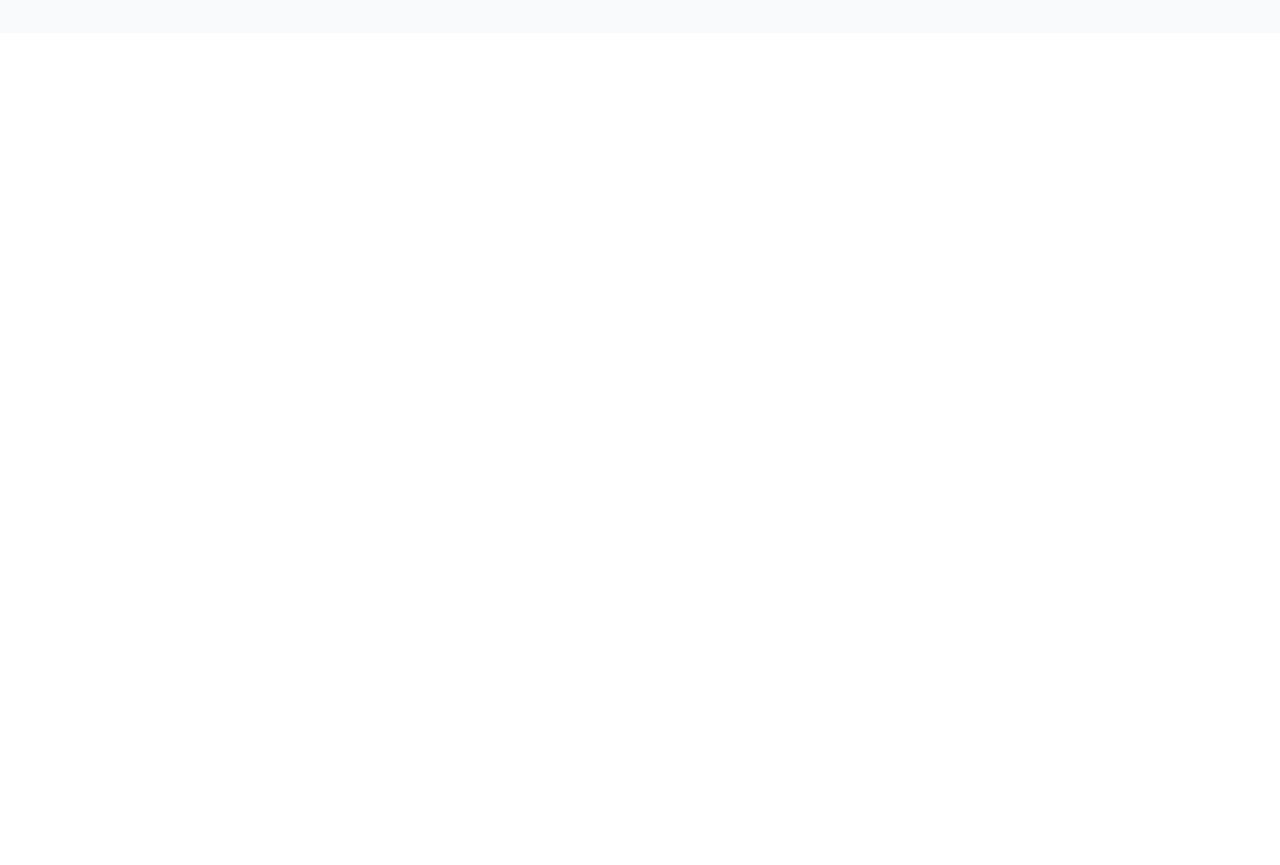
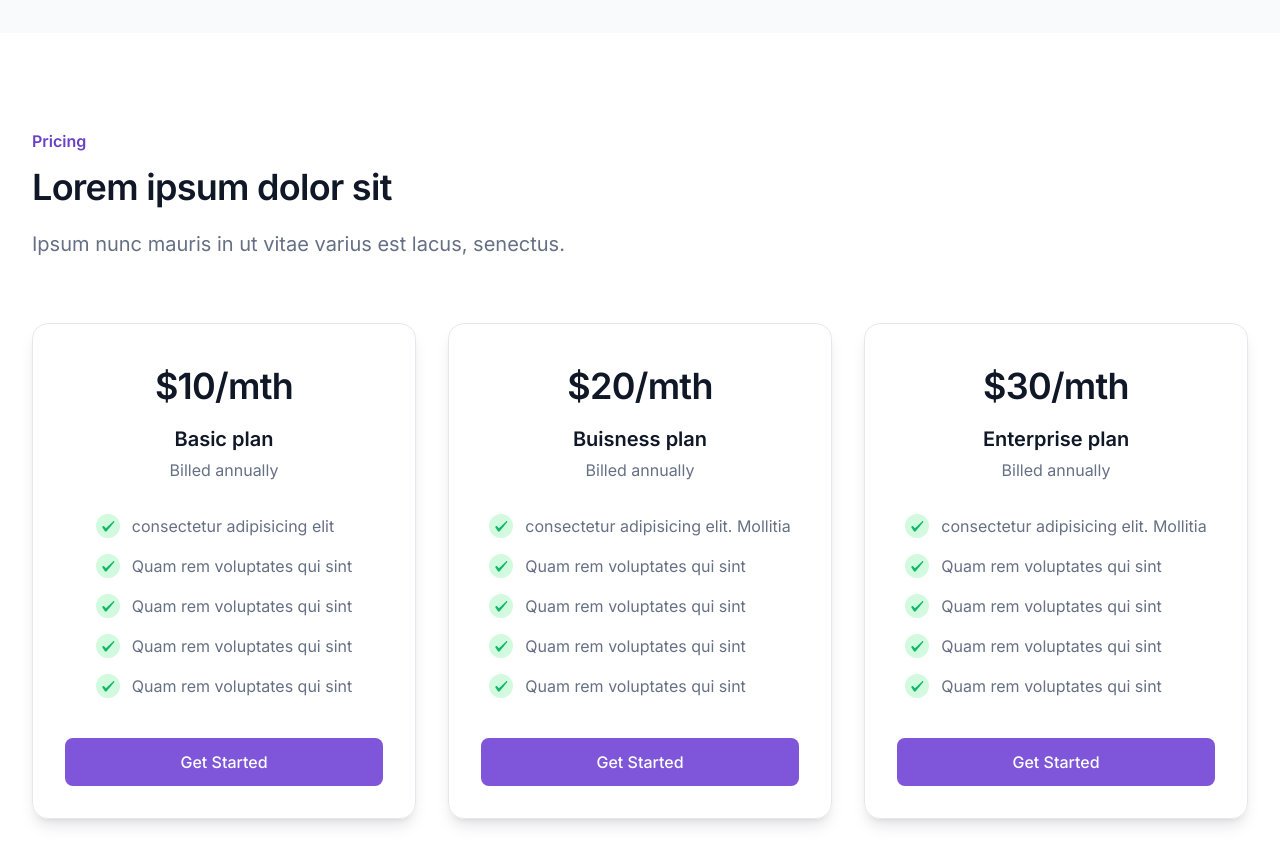
Before and after one commit to umrkhn/quarks, a Next.js app: page / in a window 1280 px wide. Shown: the part 2300-3165 px from the top of the page. Before the commit the page ends 2333 px from the top, so only its background shows below. Built offline with nearby package versions, Linux system fonts and the light colour scheme.

Commit message:
feat: add pricing-section (#5)

```diff
--- a/components/FeatureSection.js
+++ b/components/FeatureSection.js
@@ -62,7 +62,7 @@ const FeatureSection = () => {
             sint iusto sequi eius ducimus omnis.
           </p>
         </div>
-        <div className='grid gap-y-10 mt-12 md:mt-16 md:grid-flow-col md:gap-x-8 md:gap-y-16 md:grid-cols-3 md:grid-rows-2'>
+        <div className='grid gap-y-10 mt-12 md:mt-16 md:gap-x-8 md:gap-y-16 sm:grid-cols-2 lg:grid-cols-3'>
           {renderFeatures()}
         </div>
       </div>
--- a/components/Icons.js
+++ b/components/Icons.js
@@ -266,3 +266,23 @@ export const MessageCircle = () => {
     </svg>
   );
 };
+
+export const Check = () => {
+  return (
+    <svg
+      width='24'
+      height='24'
+      viewBox='0 0 24 24'
+      fill='none'
+      xmlns='http://www.w3.org/2000/svg'
+    >
+      <rect width='24' height='24' rx='12' fill='#D1FADF' />
+      <path
+        fillRule='evenodd'
+        clipRule='evenodd'
+        d='M17.0964 7.39004L9.93638 14.3L8.03638 12.27C7.68638 11.94 7.13638 11.92 6.73638 12.2C6.34638 12.49 6.23638 13 6.47638 13.41L8.72638 17.07C8.94638 17.41 9.32638 17.62 9.75638 17.62C10.1664 17.62 10.5564 17.41 10.7764 17.07C11.1364 16.6 18.0064 8.41004 18.0064 8.41004C18.9064 7.49004 17.8164 6.68004 17.0964 7.38004V7.39004Z'
+        fill='#12B76A'
+      />
+    </svg>
+  );
+};
--- /dev/null
+++ b/components/PricingCard.js
@@ -0,0 +1,32 @@
+import Link from 'next/link';
+import { Check } from './Icons';
+
+const PricingCard = ({ price, title, offers }) => {
+  const renderList = () => {
+    return offers.map((offer, id) => {
+      return (
+        <li className='flex' key={id}>
+          <Check />
+          <p className='ml-3 text-gray-500 text-base'>{offer}</p>
+        </li>
+      );
+    });
+  };
+  return (
+    <div className='grid px-6 shadow-lg border border-gray-200 rounded-2xl md:px-8'>
+      <div className='text-center mt-10'>
+        <div className='text-gray-900 text-3xl font-semibold md:text-4xl'>
+          {price}
+        </div>
+        <h4 className='text-gray-900 text-xl font-semibold mt-4'>{title}</h4>
+        <p className='text-gray-500 text-base mt-1'>Billed annually</p>
+      </div>
+      <ul className='my-8 mx-auto grid gap-y-4 md:mb-10'>{renderList()}</ul>
+      <Link href='/get-started'>
+        <a className='btn-primary btn-xl text-center mb-8'>get started</a>
+      </Link>
+    </div>
+  );
+};
+
+export default PricingCard;
--- /dev/null
+++ b/components/PricingSection.js
@@ -0,0 +1,67 @@
+import PricingCard from './PricingCard';
+
+const pricingPlans = [
+  {
+    price: '$10/mth',
+    title: 'Basic plan',
+    offers: [
+      'consectetur adipisicing elit',
+      'Quam rem voluptates qui sint',
+      'Quam rem voluptates qui sint',
+      'Quam rem voluptates qui sint',
+      'Quam rem voluptates qui sint',
+    ],
+  },
+  {
+    price: '$20/mth',
+    title: 'Buisness plan',
+    offers: [
+      'consectetur adipisicing elit. Mollitia',
+      'Quam rem voluptates qui sint',
+      'Quam rem voluptates qui sint',
+      'Quam rem voluptates qui sint',
+      'Quam rem voluptates qui sint',
+    ],
+  },
+  {
+    price: '$30/mth',
+    title: 'Enterprise plan',
+    offers: [
+      'consectetur adipisicing elit. Mollitia',
+      'Quam rem voluptates qui sint',
+      'Quam rem voluptates qui sint',
+      'Quam rem voluptates qui sint',
+      'Quam rem voluptates qui sint',
+    ],
+  },
+];
+
+const PricingSection = () => {
+  const renderCards = () => {
+    return pricingPlans.map((pricingPlan, id) => (
+      <PricingCard key={id} {...pricingPlan} />
+    ));
+  };
+  return (
+    <section id='pricing'>
+      <div className='px-4 py-16 md:px-8 md:py-24 max-w-7xl mx-auto'>
+        <div className='mb-12 md:mb-16 max-w-3xl'>
+          <span className='capitalize text-primary-700 text-sm font-semibold block md:text-base'>
+            pricing
+          </span>
+          <h2 className='text-gray-900 text-3xl font-semibold mt-3 md:text-4xl'>
+            Lorem ipsum dolor sit
+          </h2>
+          <p className='text-lg text-gray-500 mt-4 md:mt-5 md:text-xl'>
+            Ipsum nunc mauris in ut vitae varius est lacus, senectus.
+          </p>
+        </div>
+        <div className='grid gap-y-4 md:grid-cols-2 lg:grid-cols-3 md:gap-x-8'>
+          {renderCards()}
+        </div>
+      </div>
+    </section>
+  );
+};
+
+export default PricingSection;
--- a/pages/index.js
+++ b/pages/index.js
@@ -3,6 +3,7 @@ import Navbar from '../components/Navbar';
 import HeroSection from '../components/HeroSection';
 import FeatureSection from '../components/FeatureSection';
 import Testimonial from '../components/Testimonial';
+import PricingSection from '../components/PricingSection';
 
 export default function Home() {
   return (
@@ -18,6 +19,7 @@ export default function Home() {
         <HeroSection />
         <FeatureSection />
         <Testimonial />
+        <PricingSection />
       </div>
     </div>
   );
```
